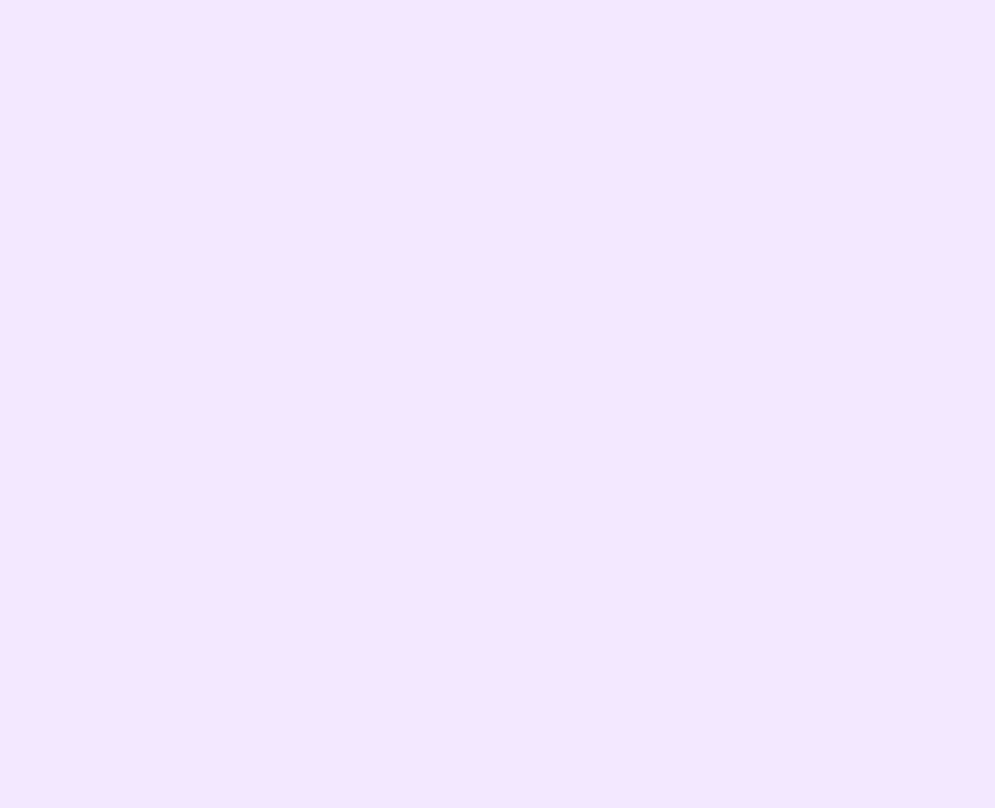
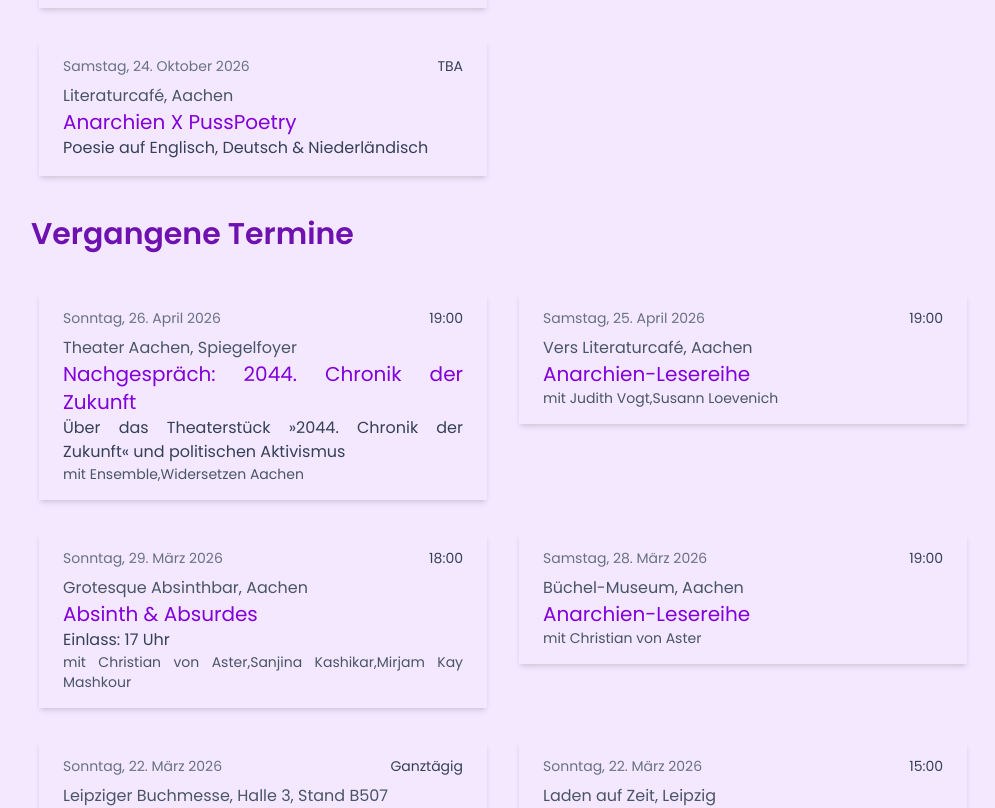
Before and after one commit to whimsical-jojo/mk-frontend, an Angular app: page /termine in a window 1280 px wide. Shown: the part 900-1708 px from the top of the page, without its empty margins (137-1132 px from the left). Before the commit the page ends 800 px from the top, so only its background shows below. Built offline with nearby package versions, Linux system fonts and the light colour scheme; a small style sheet from the web is missing.

Commit message:
Minor update: added an appointment and updated the link to an article; made it so the dates are properly in German

```diff
--- a/public/data/appointments.json
+++ b/public/data/appointments.json
@@ -2,7 +2,7 @@
   {
     "id": 1,
     "date": "2026-03-19",
-    "time": "All Day",
+    "time": "Ganztägig",
     "guests": ["LeeBooks-Verlagsteam"],
     "location": "Leipziger Buchmesse, Halle 3, Stand B507",
     "title": "Leipziger Buchmesse",
@@ -11,7 +11,7 @@
   {
     "id": 2,
     "date": "2026-03-20",
-    "time": "All Day",
+    "time": "Ganztägig",
     "guests": ["LeeBooks-Verlagsteam"],
     "location": "Leipziger Buchmesse, Halle 3, Stand B507",
     "title": "Leipziger Buchmesse",
@@ -20,7 +20,7 @@
   {
     "id": 3,
     "date": "2026-03-21",
-    "time": "All Day",
+    "time": "Ganztägig",
     "guests": ["LeeBooks-Verlagsteam"],
     "location": "Leipziger Buchmesse, Halle 3, Stand B507",
     "title": "Leipziger Buchmesse",
@@ -29,7 +29,7 @@
   {
     "id": 4,
     "date": "2026-03-22",
-    "time": "All Day",
+    "time": "Ganztägig",
     "guests": ["LeeBooks-Verlagsteam"],
     "location": "Leipziger Buchmesse, Halle 3, Stand B507",
     "title": "Leipziger Buchmesse",
@@ -130,5 +130,14 @@
     "location": "Literaturcafé, Aachen",
     "title": "Anarchien X PussPoetry",
     "description": "Poesie auf Englisch, Deutsch & Niederländisch"
+  },
+  {
+    "id":16,
+    "date": "2026-07-12",
+    "time": "18:00",
+    "guests": [],
+    "location": "Trink-Genossin, Subbelrather Str.254, Köln-Ehrenfeld",
+    "title": "Fotoaustellung \"Literarische Portraits\"",
+    "description":"Vernissage mit Lesungen (u.a. aus dem Romanprojeckt \"Arrivist\")"
   }
 ]
--- a/public/data/journalism.json
+++ b/public/data/journalism.json
@@ -13,7 +13,7 @@
     "title": "Das kann ich auch",
     "type": "Kolumne",
     "context": "Eine Kolumne über Kunst, Können und Neid. Literatur-Rheinland.de/magazin",
-    "url": "https://www.literatur-rheinland.de/magazin"
+    "url": "https://www.literatur-rheinland.de/magazin/2024-12-18/das-kann-ich-auch"
   },
   {
     "id": 3,
--- a/src/app/components/appointment-card/appointment-card.html
+++ b/src/app/components/appointment-card/appointment-card.html
@@ -1,7 +1,7 @@
 <div class="py-4 px-6 shadow-md m-2">
     <!-- Upper part -->
     <div class="flex justify-between items-center mb-2">
-        <time class="text-sm text-gray-500">{{ appointment().date | date: 'fullDate' }}</time>
+        <time class="text-sm text-gray-500">{{ appointment().date | date: 'fullDate' : '' : 'de' }}</time>
         <p class="text-sm text-gray-700">{{ appointment().time }}</p>
     </div>
     <p class="text-gray-600">{{ appointment().location }}</p>
--- a/src/app/components/appointment-card/appointment-card.ts
+++ b/src/app/components/appointment-card/appointment-card.ts
@@ -1,5 +1,8 @@
-import { DatePipe } from '@angular/common';
+import { DatePipe, registerLocaleData } from '@angular/common';
 import { Component, input } from '@angular/core';
+import localeDe from '@angular/common/locales/de';
+
+registerLocaleData(localeDe, 'de');
 
 @Component({
   selector: 'app-appointment-card',
```
